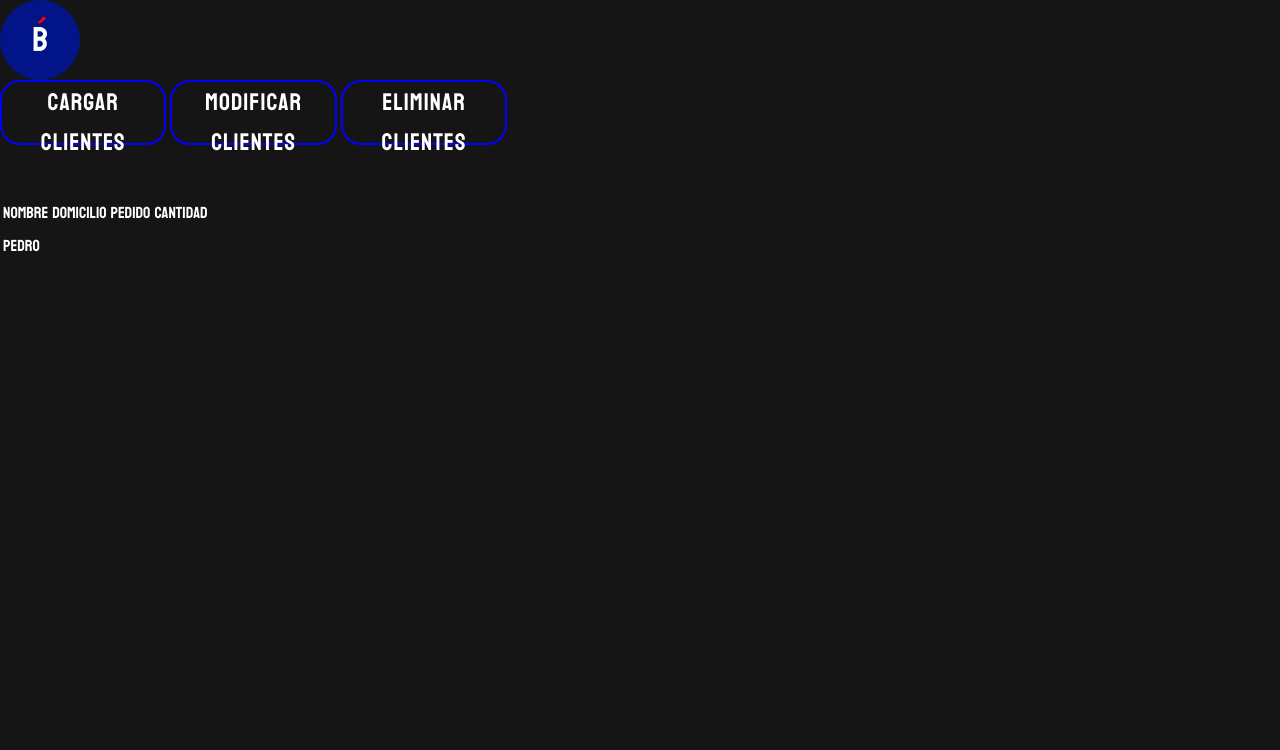
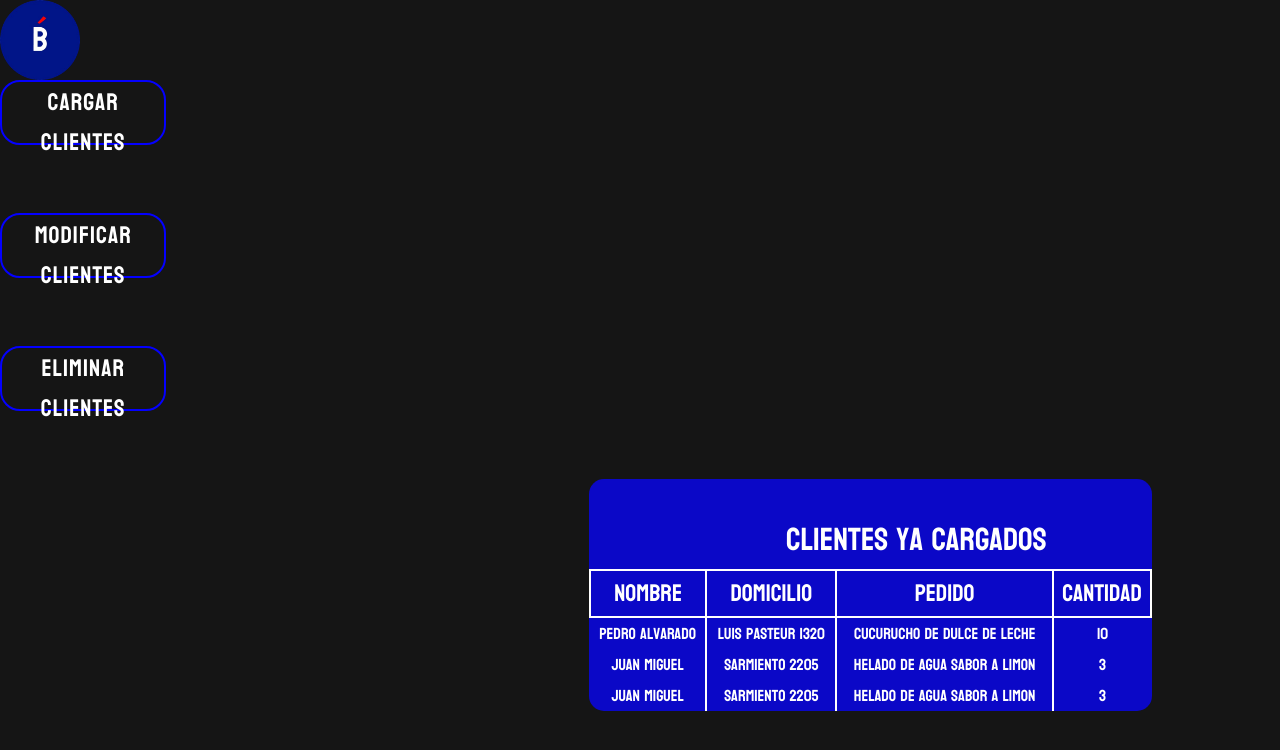
Before and after one commit to ArielD1az/repositorio, a Flask app: page /clientes in a window 1280 px wide. Shown: the top 750 px of the page. Run offline with Flask 3, Linux system fonts and the light colour scheme.

Commit message:
implementacion de estilo en la tabla

```diff
--- a/templates/clientes.html
+++ b/templates/clientes.html
@@ -1,29 +1,75 @@
-<html lang="es">
+ <html lang="es">
     <head>
         <meta charset="UTF-8">
         <meta name="viewport" content="width=device-width, initial-scale=1.0">
         <link rel="stylesheet" href="/static/style.css">
         <style>
+            p{
+                margin-bottom: 0;
+                padding-bottom: 0;
+                position: relative;
+                font-size: xx-large;
+            }
+            .contenedortabla{
+                left:46%;
+                position: absolute;
+                height: 20%;
+                background-color: #0B08C7;
+                border-radius: 15px;
+                width: 44%;
+            }
+            .titulotabla{
 
-            th,td{
 
+                left: 35%;
+                position: relative;
+            }
+            table{
+                border-radius: 15px;
+                background-color: #0B08C7;
+                border-collapse: collapse;
+            }
+            th{
+                padding-right:-50px;
+                padding-left: -50px;
+                position: relative;
+                font-size: x-large;
+                border:2.5px solid white;
+            }
+            th,td,p{
+                position: relative;
                 color:white;
                 font-family: koulen;
                 font-weight: 100;
             }
+            td{
+                border-right: 2px white solid;
 
+
+            }
+            td:last-child{
+
+                border-right: 0;
+            }
+            .botonespos{
+
+
+                position: relative;
+            }
         </style>
     </head>
     <body>
         <a href="{{url_for('inicio')}}">
         <img src="/static/images/BridoHome.png" width="80">
     </a>
-    <div>
-        <button class="boton">Cargar clientes</button>
-        <button class="boton">Modificar clientes</button>
-        <button class="boton">Eliminar clientes </button>
+    <div class="botonespos">
+        <button class="boton">Cargar clientes</button><br><br>
+        <button class="boton">Modificar clientes</button><br><br>
+        <button class="boton">Eliminar clientes </button><br><br>
     </div>
-    <table>
+    <div class="contenedortabla">
+    <table width="100%">
+        <p class="titulotabla">clientes ya cargados</p>
         <thead>
             <tr>
                 <th>Nombre</th>
@@ -33,10 +79,27 @@
             </tr>
         </thead>
         <tbody>
-            <td>pedro</td>
+            <td align="center">pedro alvarado</td>
+            <td align="center">Luis pasteur 1320</td>
+            <td align="center">Cucurucho de dulce de leche</td>
+            <td align="center">10</td>
+        </tbody>
+        <tbody>
+            <td align="center">Juan Miguel</td>
+            <td align="center">sarmiento 2205</td>
+            <td align="center">Helado de agua sabor a limon</td>
+            <td align="center">3</td>
+
+        </tbody>
+        <tbody>
+            <td align="center">Juan Miguel</td>
+            <td align="center">sarmiento 2205</td>
+            <td align="center">Helado de agua sabor a limon</td>
+            <td align="center" >3</td>
 
         </tbody>
 
     </table>
+    </div>
     </body>
 </html>
```
